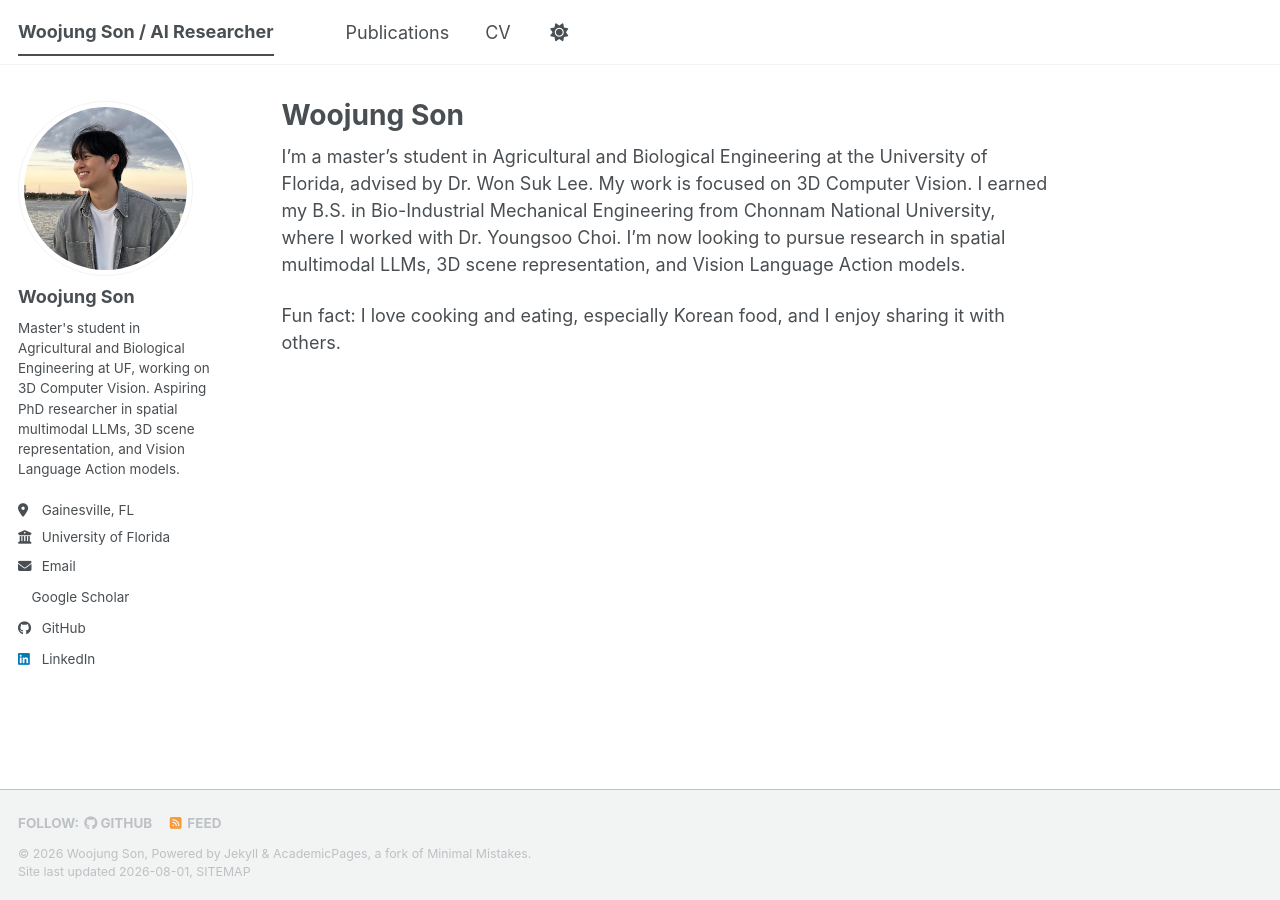
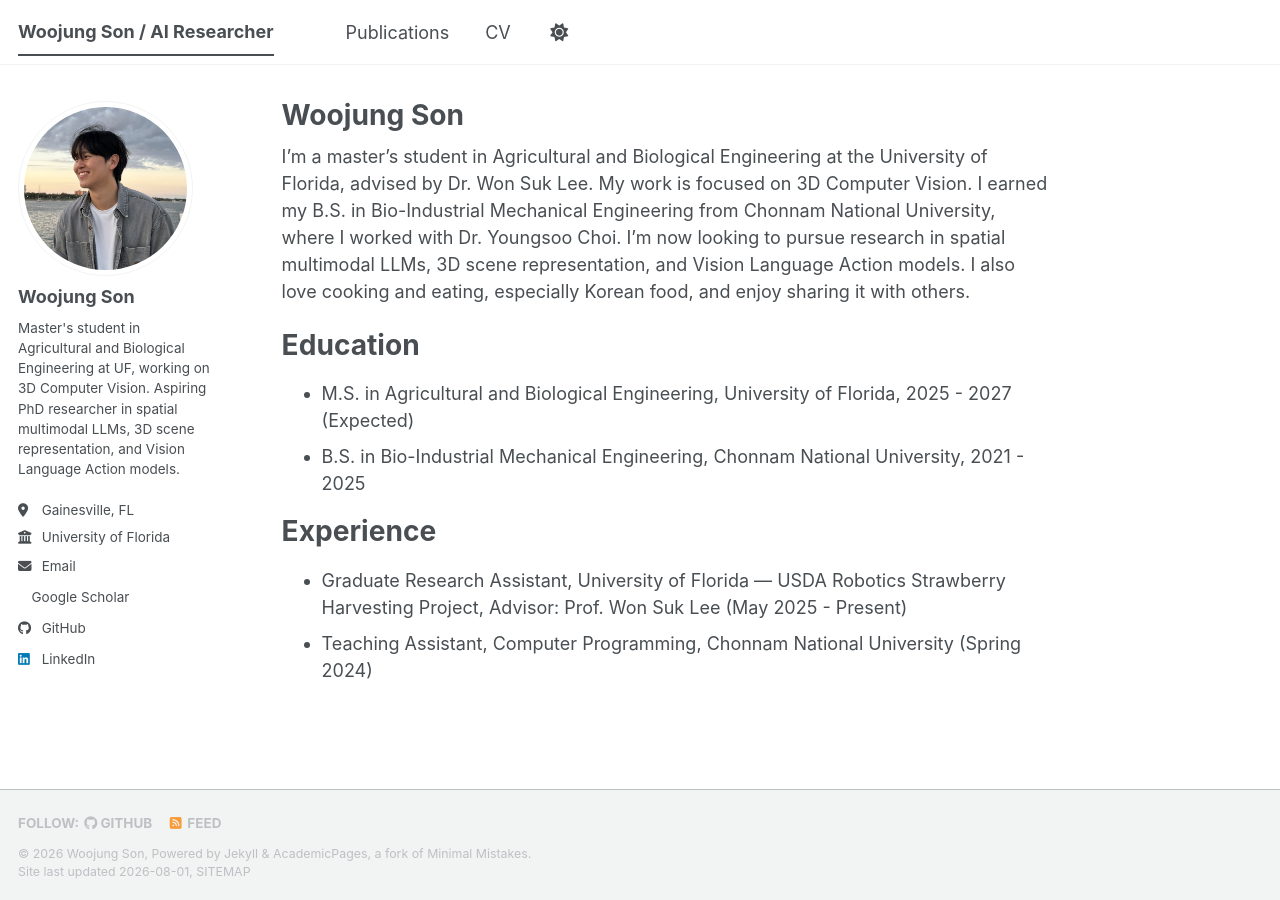
Before and after one commit to wjson2435/wjson2435.github.io, a Jekyll site: the page built from _pages/about.md, in a window 1280 px wide. Built offline with Jekyll 4.4.1, drawn with Linux system fonts in a browser that asks for light colours; a style sheet for code colours, icons or effects is not loaded.

Commit message:
Expand about page with Education and Experience, drop fun fact framing

```diff
--- a/_pages/about.md
+++ b/_pages/about.md
@@ -7,6 +7,14 @@ redirect_from:
   - /about.html
 ---
 
-I'm a master's student in Agricultural and Biological Engineering at the University of Florida, advised by Dr. Won Suk Lee. My work is focused on 3D Computer Vision. I earned my B.S. in Bio-Industrial Mechanical Engineering from Chonnam National University, where I worked with Dr. Youngsoo Choi. I'm now looking to pursue research in spatial multimodal LLMs, 3D scene representation, and Vision Language Action models.
+I'm a master's student in Agricultural and Biological Engineering at the University of Florida, advised by Dr. Won Suk Lee. My work is focused on 3D Computer Vision. I earned my B.S. in Bio-Industrial Mechanical Engineering from Chonnam National University, where I worked with Dr. Youngsoo Choi. I'm now looking to pursue research in spatial multimodal LLMs, 3D scene representation, and Vision Language Action models. I also love cooking and eating, especially Korean food, and enjoy sharing it with others.
 
-Fun fact: I love cooking and eating, especially Korean food, and I enjoy sharing it with others.
+Education
+======
+* M.S. in Agricultural and Biological Engineering, University of Florida, 2025 - 2027 (Expected)
+* B.S. in Bio-Industrial Mechanical Engineering, Chonnam National University, 2021 - 2025
+
+Experience
+======
+* Graduate Research Assistant, University of Florida — USDA Robotics Strawberry Harvesting Project, Advisor: Prof. Won Suk Lee (May 2025 - Present)
+* Teaching Assistant, Computer Programming, Chonnam National University (Spring 2024)
```
